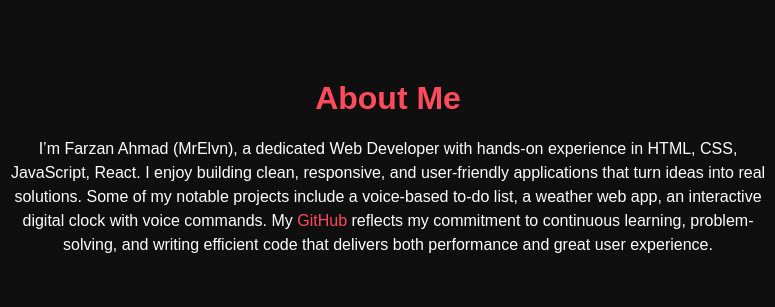
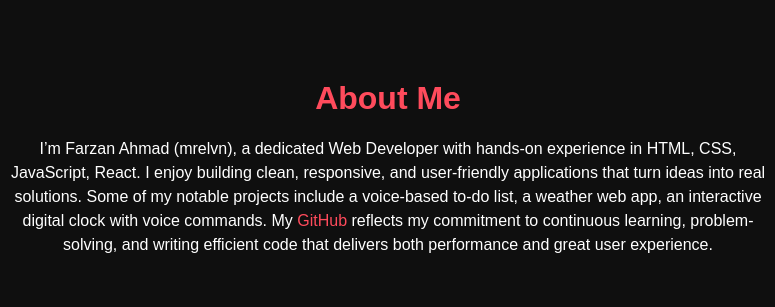
Before and after one commit to mrelvn/My-Portfolio, a plain HTML site: page index.html in a window 1280 px wide. Shown: the part 800-1107 px from the top of the page, 252-1027 px from the left. Drawn offline with nearby package versions, Linux system fonts and the light colour scheme.

Commit message:
index.html

```diff
--- a/index.html
+++ b/index.html
@@ -37,7 +37,7 @@
   <section id="about" class="about">
     <h2>About Me</h2>
     <p>
-      I’m Farzan Ahmad (MrElvn), a dedicated Web Developer with hands-on experience in HTML, CSS, JavaScript, React. I enjoy building clean, responsive, and user-friendly applications that turn ideas into real
+      I’m Farzan Ahmad (mrelvn), a dedicated Web Developer with hands-on experience in HTML, CSS, JavaScript, React. I enjoy building clean, responsive, and user-friendly applications that turn ideas into real
       solutions. Some of my notable projects include a voice-based to-do list, a weather web app, an interactive digital
       clock with voice commands. My <a href="https://github.com/mrelvn"
         target="_blank" style="color: #ff4b5c;">GitHub</a> reflects my commitment to continuous learning,
```
